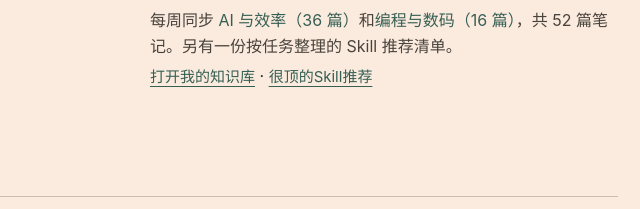
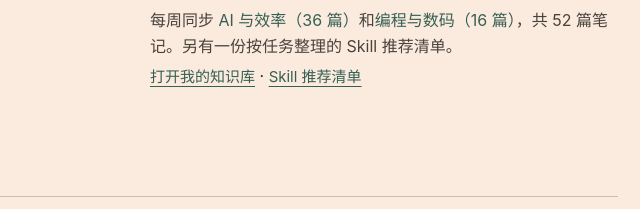
Before and after one commit to youngting520/youngting520.github.io, a plain HTML site: page index.html in a window 1280 px wide. Shown: the part 591-800 px from the top of the page, 501-1141 px from the left. Drawn offline with Linux system fonts and the light colour scheme.

Commit message:
将知识库卡片入口改为 Skill 推荐清单

```diff
--- a/index.html
+++ b/index.html
@@ -14,7 +14,7 @@
   <article aria-label="我的知识库">
     <a class="collection-cover" href="https://github.com/youngting520/knowledge-base"><img src="https://raw.githubusercontent.com/youngting520/knowledge-base/main/assets/knowledge-base-cover.jpg" width="1666" height="944" alt="我的知识库"></a>
     <p>每周同步 <a href="https://github.com/youngting520/knowledge-base/blob/main/主题/AI与效率.md">AI 与效率（<span id="kb-count-ai">36</span> 篇）</a>和<a href="https://github.com/youngting520/knowledge-base/blob/main/主题/编程与数码.md">编程与数码（<span id="kb-count-digital">16</span> 篇）</a>，共 <span id="kb-count-total">52</span> 篇笔记。另有一份按任务整理的 Skill 推荐清单。</p>
-    <div><a class="collection-action" href="https://github.com/youngting520/knowledge-base">打开我的知识库</a> · <a class="collection-action" href="https://github.com/youngting520/knowledge-base/blob/main/很顶的Skill推荐.md">很顶的Skill推荐</a></div>
+    <div><a class="collection-action" href="https://github.com/youngting520/knowledge-base">打开我的知识库</a> · <a class="collection-action" href="https://github.com/youngting520/knowledge-base/blob/main/Skill%20推荐清单.md">Skill 推荐清单</a></div>
   </article>
 </div>
 <section class="latest" aria-labelledby="latest-title"><h2 id="latest-title">最新文章</h2>
```
